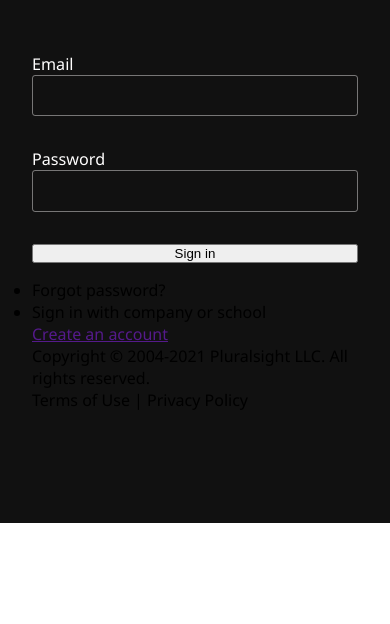
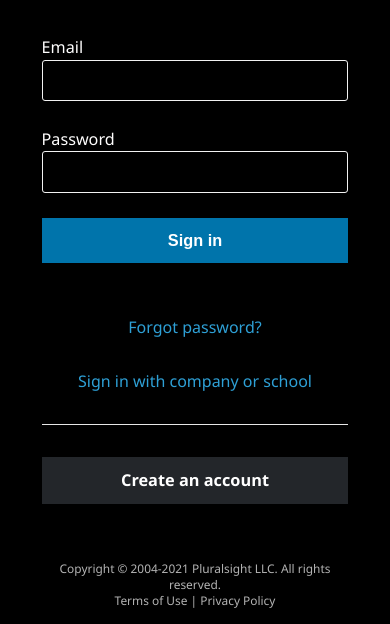
Before and after one commit to RamonAPereira/pluralsight-clone, a website: page dist/index.html in a window 390 px wide. Shown: the part 368-992 px from the top of the page. Before the commit the page ends 891 px from the top, so only its background shows below. Drawn offline with Linux system fonts and the light colour scheme.

Commit message:
add-mobile-version

```diff
--- a/scss/_config.scss
+++ b/scss/_config.scss
@@ -1 +1,2 @@
-$bg-color: #111;
+$bg-color: #000;
+$bg-btn-light: #0074ab;
--- a/scss/_utilities.scss
+++ b/scss/_utilities.scss
@@ -1,3 +1,3 @@
 .p-1 {
-  padding: 7rem 2rem;
+  padding: 7rem 2.6rem 1rem;
 }
--- a/scss/main.scss
+++ b/scss/main.scss
@@ -11,6 +11,7 @@ body {
 
 .login-form-section {
   background: $bg-color;
+  height: fit-content;
   .login-form {
     &__img {
       margin: 0 auto 3rem auto;
@@ -19,23 +20,72 @@ body {
     &__group {
       display: flex;
       flex-direction: column;
-      padding: 1rem 0;
+      padding: 0.8rem 0;
     }
     &__label {
       color: #fffefe;
       font-weight: 400;
       font-size: 1.01rem;
+      line-height: 1.5;
     }
     &__input {
       background: transparent;
       height: 2.6rem;
       width: 100%;
-      border: 1px solid #dddcdc80;
+      border: 1px solid hsla(0, 0%, 100%, 0.95);
       border-radius: 3px;
 
       &:focus {
         border-color: yellow;
       }
     }
+    &__link-list {
+      list-style: none;
+      text-align: center;
+      margin-top: 2.5rem;
+
+      :first-child {
+        margin-bottom: 2rem;
+      }
+    }
+    &__link {
+      color: #2ea0d6;
+    }
+  }
+  .button {
+    padding: 0.8rem 0;
+    width: 100%;
+    color: #fff;
+    background: $bg-btn-light;
+    border: none;
+    font-weight: 600;
+    font-size: 1.02rem;
+    text-decoration: none;
+    text-align: center;
+
+    &--bg-dark {
+      @extend .button;
+      display: inline-block;
+      background: #8a99a840;
+    }
+  }
+  .line {
+    width: 100%;
+    height: 1px;
+    margin: 2rem 0;
+    background: hsla(0, 0%, 100%, 0.9);
+  }
+  .footer {
+    color: #ffffffb3;
+    font-size: 0.745rem;
+    text-align: center;
+    margin-top: 3.5rem;
+    &__link {
+      text-decoration: none;
+      color: inherit;
+    }
   }
 }
+.hero-section {
+  display: none;
+}
```
Also changed, not shown: dist/css/main.css, dist/index.html.
